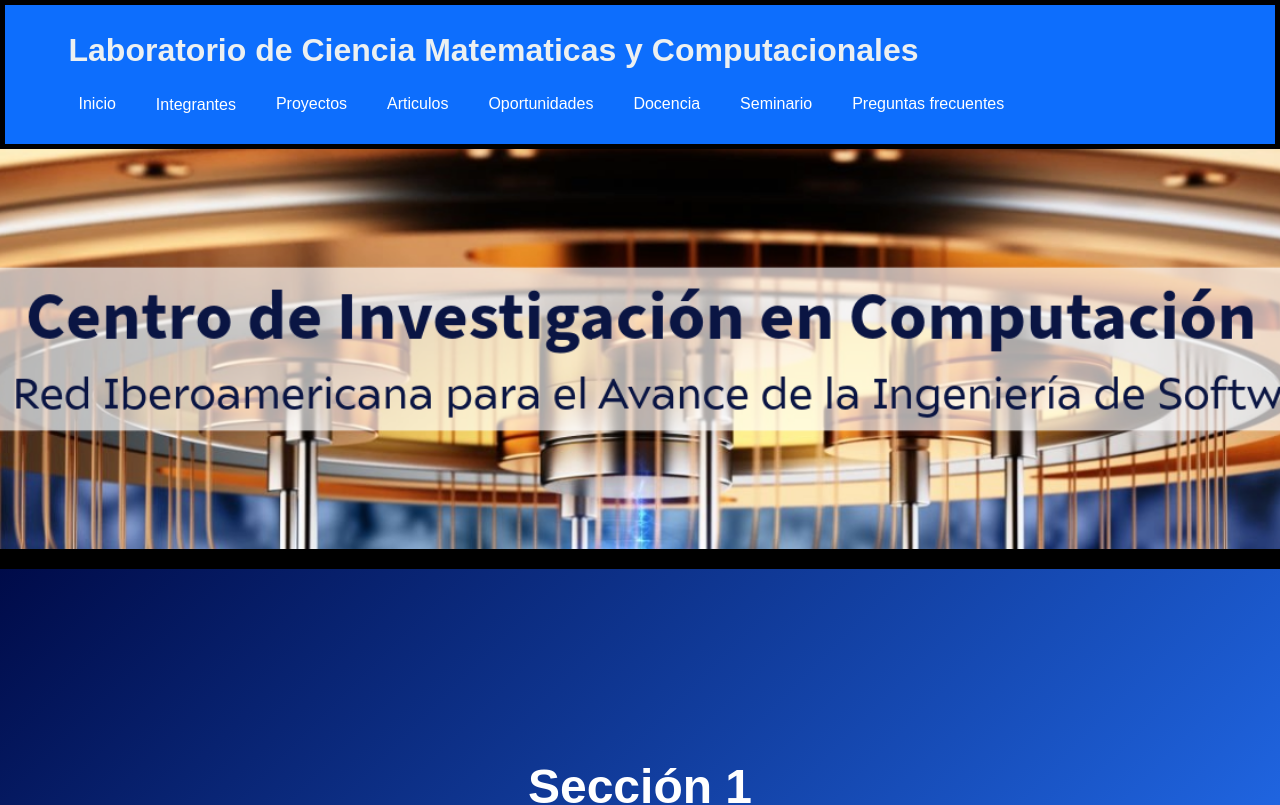
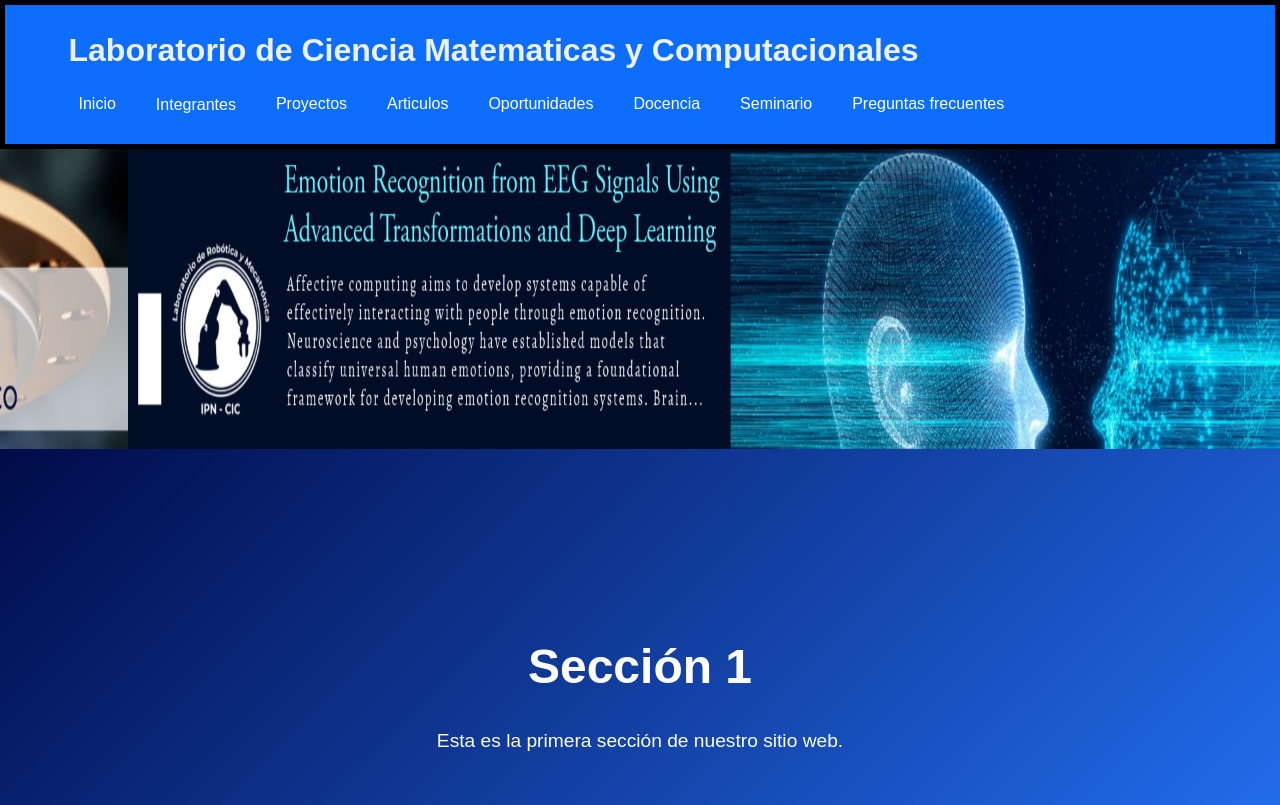
Before and after one commit to MathNCompSciLab/WebPageLab, a Next.js app in the folder web-page-lab/: page / in a window 1280 px wide. Shown: the top 805 px of the page. Built offline with nearby package versions, Linux system fonts and the light colour scheme.

Commit message:
fix bannerRotativo

```diff
--- a/web-page-lab/components/bannerRotativo.css
+++ /dev/null
@@ -1,30 +0,0 @@
-.contenedorBanner {
-    position: relative;
-    width: 100%;
-    height: 300px; /* Ajusta según tus necesidades */
-    overflow: hidden;
-  }
-
-  .contenidoBanner {
-    position: absolute;
-    width: 100%;
-    height: 100%;
-    display: flex;
-    align-items: center;
-    justify-content: center;
-    transition: transform 3s ease-in-out;
-    background-size: cover;
-    background-position: center;
-  }
-
-  .saliendo {
-    transform: translateX(-100%);
-  }
-
-  .siguiente {
-    transform: translateX(100%);
-  }
-
-  .entrando {
-    transform: translateX(0);
-  }
--- a/web-page-lab/components/bannerRotativo.js
+++ b/web-page-lab/components/bannerRotativo.js
@@ -1,6 +1,6 @@
 "use client";
 import { useState, useEffect } from 'react';
-import styles from './bannerRotativo.css';
+import styles from '../src/app/page.module.css';
 
 const BannerRotativo = ({ banners, intervalo = 5000 }) => {
   const [bannerActual, setBannerActual] = useState(0);
@@ -17,17 +17,22 @@ const BannerRotativo = ({ banners, intervalo = 5000 }) => {
       }, 1000); // Debe coincidir con la duración de la animación
     }, intervalo);
 
+
     return () => clearInterval(timer);
   }, [banners.length, intervalo]);
+  if(transicionando)
+  {
+    console.log('Transicionando...');
+  }
 
   return (
     <div className={styles.contenedorBanner}>
-      <div className={`${styles.contenidoBanner} ${transicionando ? styles.saliendo : ''}`}>
+      <div className={`${styles.contenidoBanner} ${transicionando ? styles.saliendo : ''}`} style={{ transitionDuration: transicionando ? '1s' : '0s' }}>
         {banners[bannerActual]}
       </div>
 
       {/* Banner siguiente preparado para entrar */}
-      <div className={`${styles.contenidoBanner} ${styles.siguiente} ${transicionando ? styles.entrando : ''}`}>
+      <div className={`${styles.contenidoBanner} ${styles.siguiente} ${transicionando ? styles.entrando : ''}`} style={{ transitionDuration: transicionando ? '1s' : '0s' }}>
         {banners[(bannerActual + 1) % banners.length]}
       </div>
     </div>
--- a/web-page-lab/src/app/page.js
+++ b/web-page-lab/src/app/page.js
@@ -1,34 +1,34 @@
 import Image from "next/image";
 import styles from './page.module.css';
-// Ensure this matches the export type
+
 import BannerRotativo from "../../components/bannerRotativo";
 
 export default function Home() {
   const banners = [
     <div key="1" className={styles.bannerImagen}>
       <Image
-        src="/Ejemplo2.png"
+        src="/Ejemplo1.png"
         alt="Promoción 1"
-        layout="fill"
-        objectFit="cover"
+        fill={true}
+        className={styles.customImagen}
         priority
       />
     </div>,
     <div key="2" className={styles.bannerImagen}>
       <Image
-        src="/Ejemplo3.png"
-        alt="Promoción 1"
-        layout="fill"
-        objectFit="cover"
+        src="/Ejemplo2.png"
+        alt="Promoción 2"
+        fill={true}
+        className={styles.customImagen}
         priority
       />
     </div>,
     <div key="3" className={styles.bannerImagen}>
     <Image
-      src="/Ejemplo1.png"
-      alt="Promoción 1"
-      layout="fill"
-      objectFit="cover"
+      src="/Ejemplo3.png"
+      alt="Promoción 3"
+      fill={true}
+      className={styles.customImagen}
       priority
     />
   </div>
@@ -37,7 +37,7 @@ export default function Home() {
     <div>
 
        <div className={styles.imagecontainer}>
-         <BannerRotativo banners={banners} intervalo={"3000"} />
+         <BannerRotativo banners={banners} intervalo={"5000"} />
         </div>
 
       {/* Sección 1 */}
--- a/web-page-lab/src/app/page.module.css
+++ b/web-page-lab/src/app/page.module.css
@@ -4,7 +4,7 @@
     margin: 0 auto;
     padding: 80px 0;
   }
-  .imagecontainer {
+  .bannerImagen {
     display: flex;
     position: relative;
     justify-content: center;
@@ -13,9 +13,40 @@
     height: 400px;
   }
   .imagecumtom{
-    margin: 0 auto;
+    object-fit: cover;
+  }
+  .contenedorBanner {
+    position: relative;
+    width: 100%;
+    height: 300px;
+    overflow: hidden;
+  }
 
+  .contenidoBanner {
+    position: absolute;
+    width: 100%;
+    height: 100%;
+    transition: transform 1s linear;
+    background-size: cover;
+    background-position: center;
   }
+
+  .saliendo {
+    transform: translateX(-100%);
+  }
+
+  .siguiente {
+    transform: translateX(100%);
+  }
+
+  .entrando {
+    transform: translateX(0);
+  }
+
+
+
+
+
 
   /* Sección 1 */
   .section1 {
@@ -52,7 +83,7 @@
   }
 
 
-  /* Sección 3 */
+  /* Sección 2 */
   .section2 {
     background-color: #000000;
     text-align: center;
```
